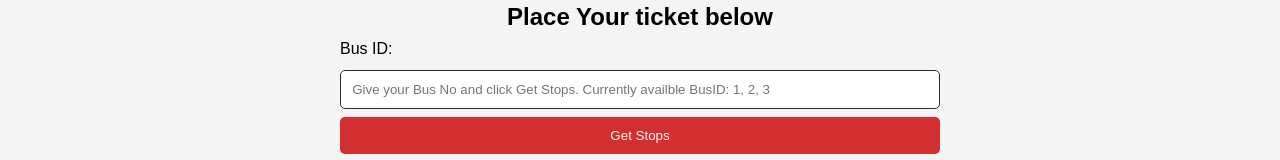
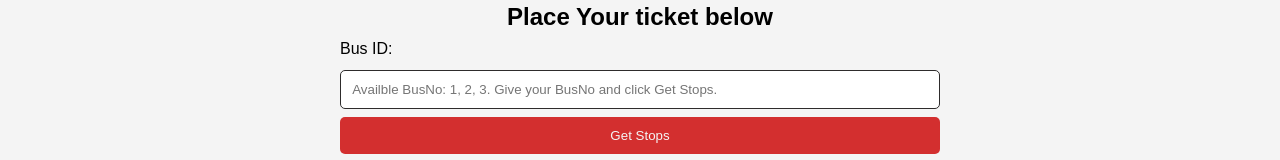
Before and after one commit to iamjoker021/CONDUCTOR_APP_FRONTEND, a React (Vite) app: page /place-ticket in a window 1280 px wide. Shown: the part 207-367 px from the top of the page. Built offline with nearby package versions, Linux system fonts and the light colour scheme; sample sign-in values are in the browser's storage.

Commit message:
doc: Update placeholder text for better communication

```diff
--- a/src/components/PlaceTicketBusId.jsx
+++ b/src/components/PlaceTicketBusId.jsx
@@ -70,7 +70,7 @@ const PlaceTicketBusId = () => {
                 id="busId"
                 value={busId}
                 onChange={(e) => setBusId(e.target.value)}
-                placeholder="Give your Bus No and click Get Stops. Currently availble BusID: 1, 2, 3"
+                placeholder="Availble BusNo: 1, 2, 3. Give your BusNo and click Get Stops. "
                 required
             />
             <button type="submit">Get Stops</button>
```
